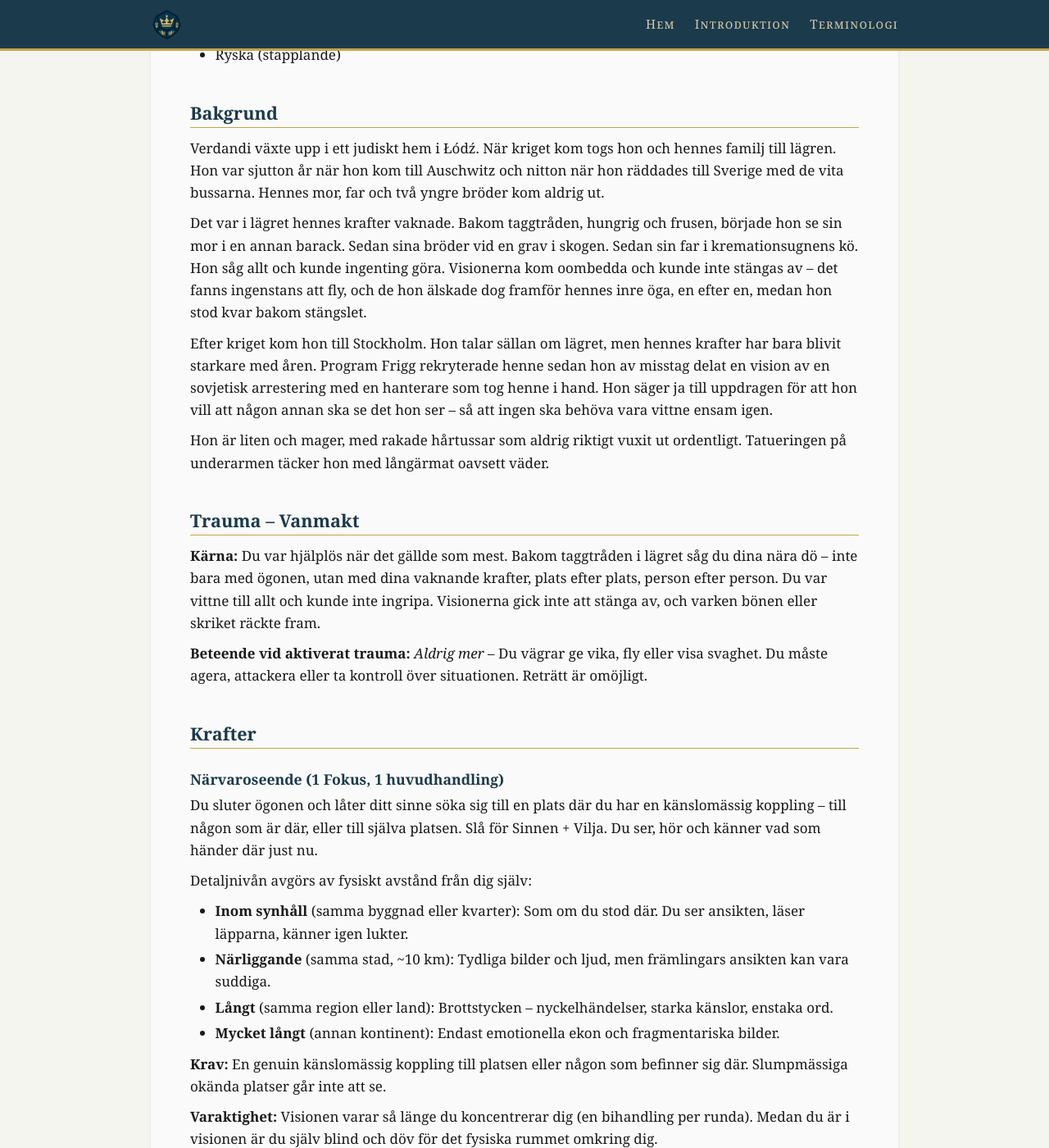
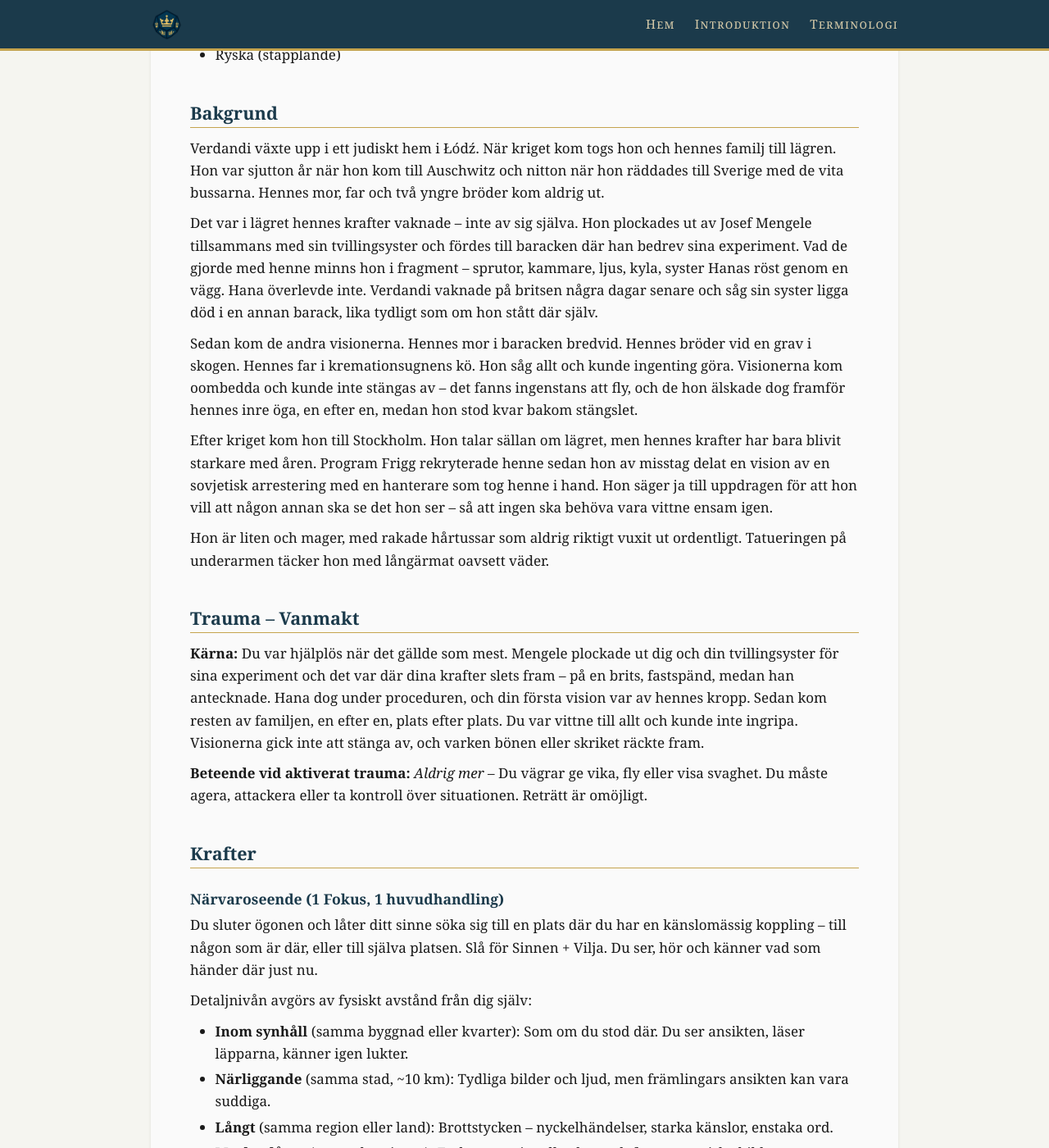
Before and after one commit to ulmus/Riket, a Jekyll site: the page built from Karaktärer/Verdandi.md, in a window 1280 px wide and 1400 px high, scrolled down 778 px. Shown: the whole window at 82% size. Built offline with Jekyll 4.4.1, drawn with Linux system fonts in a browser that asks for light colours; our own code applies the rules of GitHub Pages for plain Markdown files.

Commit message:
Verdandi: krafterna kom från Mengeles experiment
Lägger till tvillingsystern Hana och Mengele-experimenten som ursprung
för krafterna. Första visionen blev av systern död efter proceduren —
det knyter ihop traumat med kraftens natur (att tvingas bevittna det
man inte kan stoppa).

https://claude.ai/code/session_01RBdYQqGLZF6hkYKyq3ckj4

```diff
--- a/Karaktärer/Verdandi.md
+++ b/Karaktärer/Verdandi.md
@@ -32,7 +32,9 @@ cssclasses:
 
 Verdandi växte upp i ett judiskt hem i Łódź. När kriget kom togs hon och hennes familj till lägren. Hon var sjutton år när hon kom till Auschwitz och nitton när hon räddades till Sverige med de vita bussarna. Hennes mor, far och två yngre bröder kom aldrig ut.
 
-Det var i lägret hennes krafter vaknade. Bakom taggtråden, hungrig och frusen, började hon se sin mor i en annan barack. Sedan sina bröder vid en grav i skogen. Sedan sin far i kremationsugnens kö. Hon såg allt och kunde ingenting göra. Visionerna kom oombedda och kunde inte stängas av – det fanns ingenstans att fly, och de hon älskade dog framför hennes inre öga, en efter en, medan hon stod kvar bakom stängslet.
+Det var i lägret hennes krafter vaknade – inte av sig själva. Hon plockades ut av Josef Mengele tillsammans med sin tvillingsyster och fördes till baracken där han bedrev sina experiment. Vad de gjorde med henne minns hon i fragment – sprutor, kammare, ljus, kyla, syster Hanas röst genom en vägg. Hana överlevde inte. Verdandi vaknade på britsen några dagar senare och såg sin syster ligga död i en annan barack, lika tydligt som om hon stått där själv.
+
+Sedan kom de andra visionerna. Hennes mor i baracken bredvid. Hennes bröder vid en grav i skogen. Hennes far i kremationsugnens kö. Hon såg allt och kunde ingenting göra. Visionerna kom oombedda och kunde inte stängas av – det fanns ingenstans att fly, och de hon älskade dog framför hennes inre öga, en efter en, medan hon stod kvar bakom stängslet.
 
 Efter kriget kom hon till Stockholm. Hon talar sällan om lägret, men hennes krafter har bara blivit starkare med åren. Program Frigg rekryterade henne sedan hon av misstag delat en vision av en sovjetisk arrestering med en hanterare som tog henne i hand. Hon säger ja till uppdragen för att hon vill att någon annan ska se det hon ser – så att ingen ska behöva vara vittne ensam igen.
 
@@ -40,7 +42,7 @@ Hon är liten och mager, med rakade hårtussar som aldrig riktigt vuxit ut orden
 
 ## Trauma – Vanmakt
 
-**Kärna:** Du var hjälplös när det gällde som mest. Bakom taggtråden i lägret såg du dina nära dö – inte bara med ögonen, utan med dina vaknande krafter, plats efter plats, person efter person. Du var vittne till allt och kunde inte ingripa. Visionerna gick inte att stänga av, och varken bönen eller skriket räckte fram.
+**Kärna:** Du var hjälplös när det gällde som mest. Mengele plockade ut dig och din tvillingsyster för sina experiment och det var där dina krafter slets fram – på en brits, fastspänd, medan han antecknade. Hana dog under proceduren, och din första vision var av hennes kropp. Sedan kom resten av familjen, en efter en, plats efter plats. Du var vittne till allt och kunde inte ingripa. Visionerna gick inte att stänga av, och varken bönen eller skriket räckte fram.
 
 **Beteende vid aktiverat trauma:** *Aldrig mer* – Du vägrar ge vika, fly eller visa svaghet. Du måste agera, attackera eller ta kontroll över situationen. Reträtt är omöjligt.
 
```
